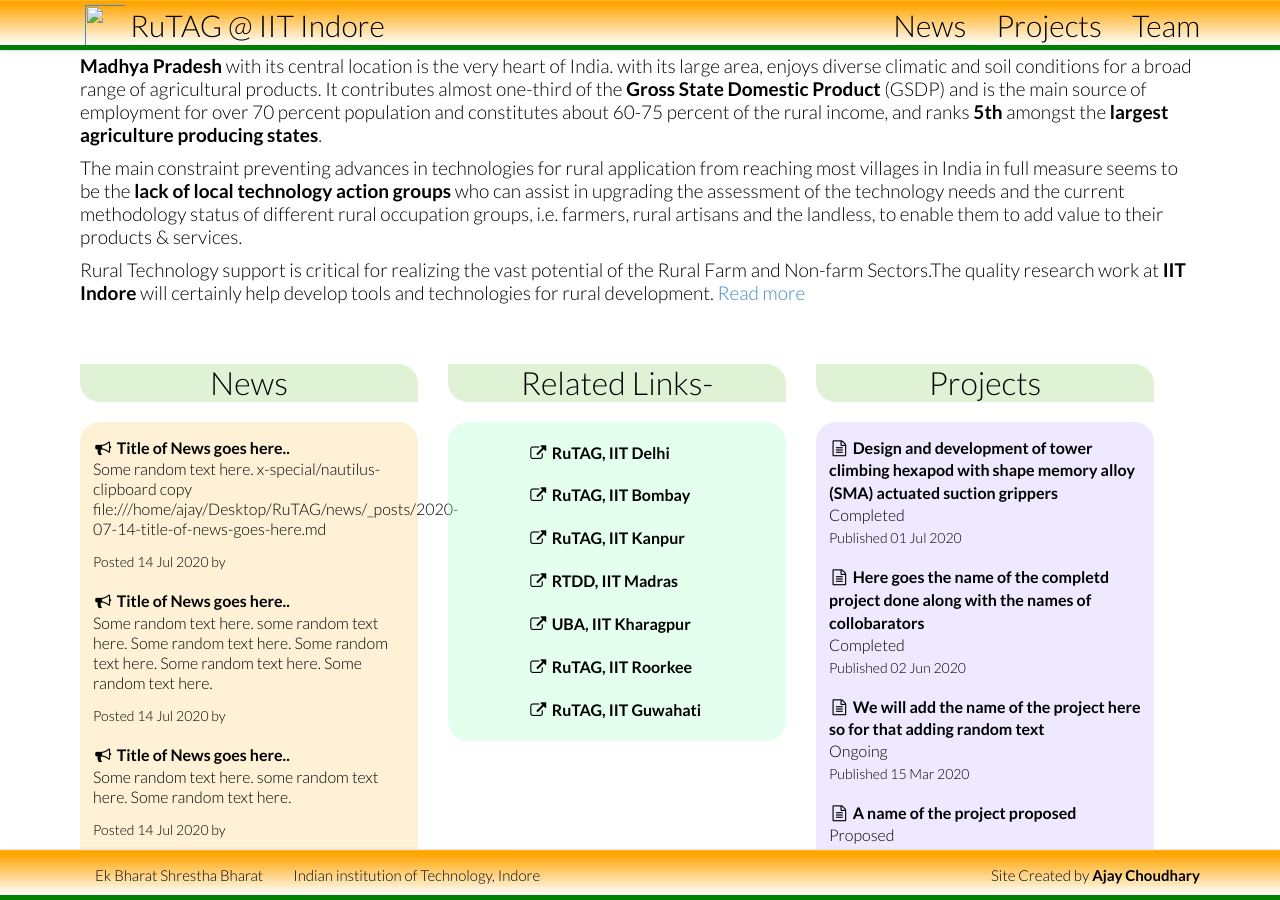
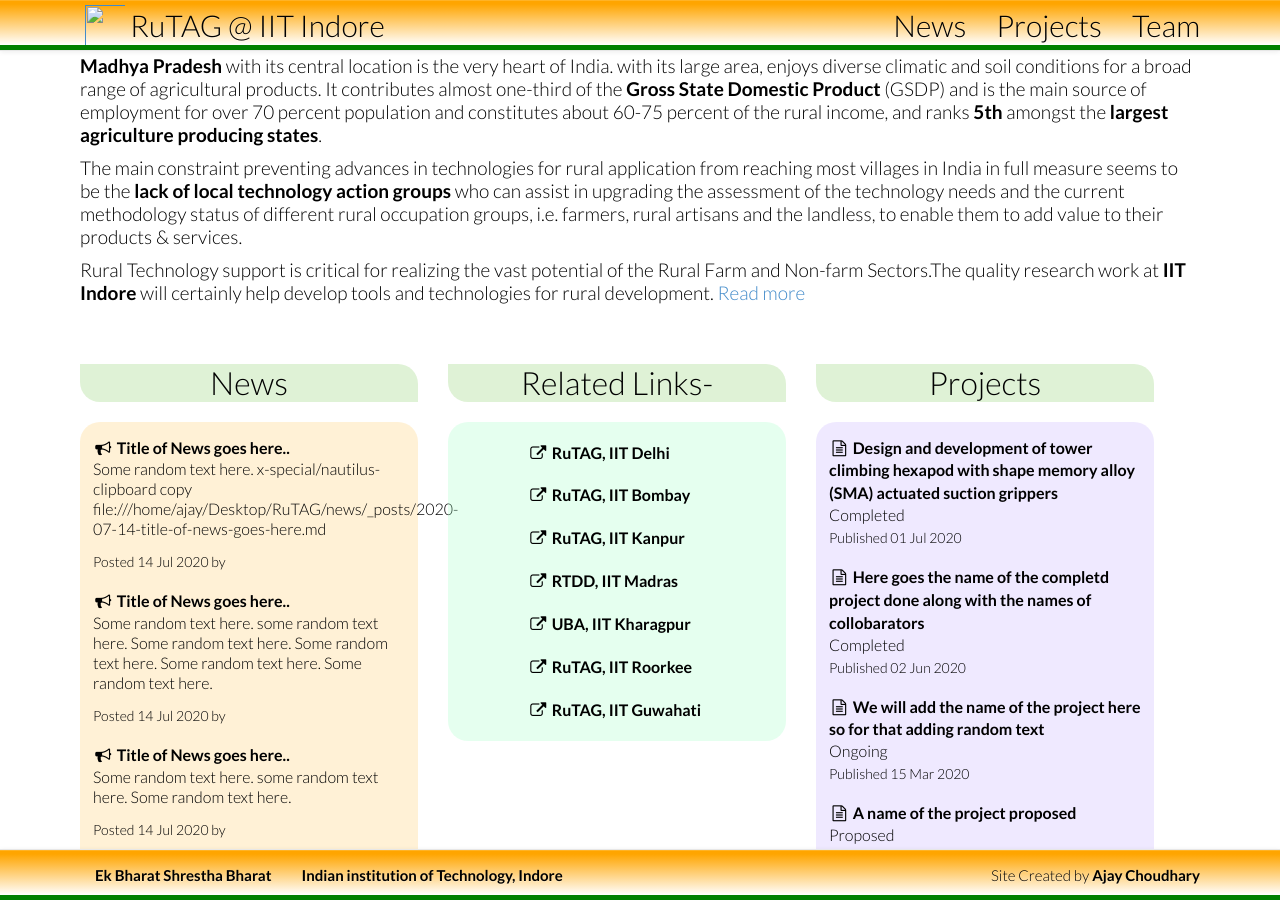
Before and after one commit to ajayiiti/rutag, a Jekyll site: the page built from index.html, in a window 1280 px wide and 900 px high, scrolled down 609 px. Built offline with Jekyll 4.4.1, drawn with Linux system fonts in a browser that asks for light colours; nearby versions of some CDN libraries.

```diff
--- a/_includes/themes/lab/default.html
+++ b/_includes/themes/lab/default.html
@@ -129,8 +129,8 @@
       <!-- Collect the nav links, forms, and other content for toggling -->
       <div class="collapse navbar-collapse" id="jb-bottom-collapse">
         <ul class="nav navbar-nav navbar-left navbar-small">
-          <li><a href={{ site.department.url }}>{{ site.department.name }}</a></li>
-          <li><a href={{ site.institution.url }}>{{ site.institution.name }}</a></li>
+          <li><a href={{ site.department.url }}><b>{{ site.department.name }}</b></a></li>
+          <li><a href={{ site.institution.url }}><b>{{ site.institution.name }}</b></a></li>
         </ul>
         <ul class="nav navbar-nav navbar-right navbar-small">
           <li><a href='https://www.linkedin.com/in/ajay-choudhary-7576277a/'> Site Created by <b>Ajay Choudhary</b></a></li>
```
